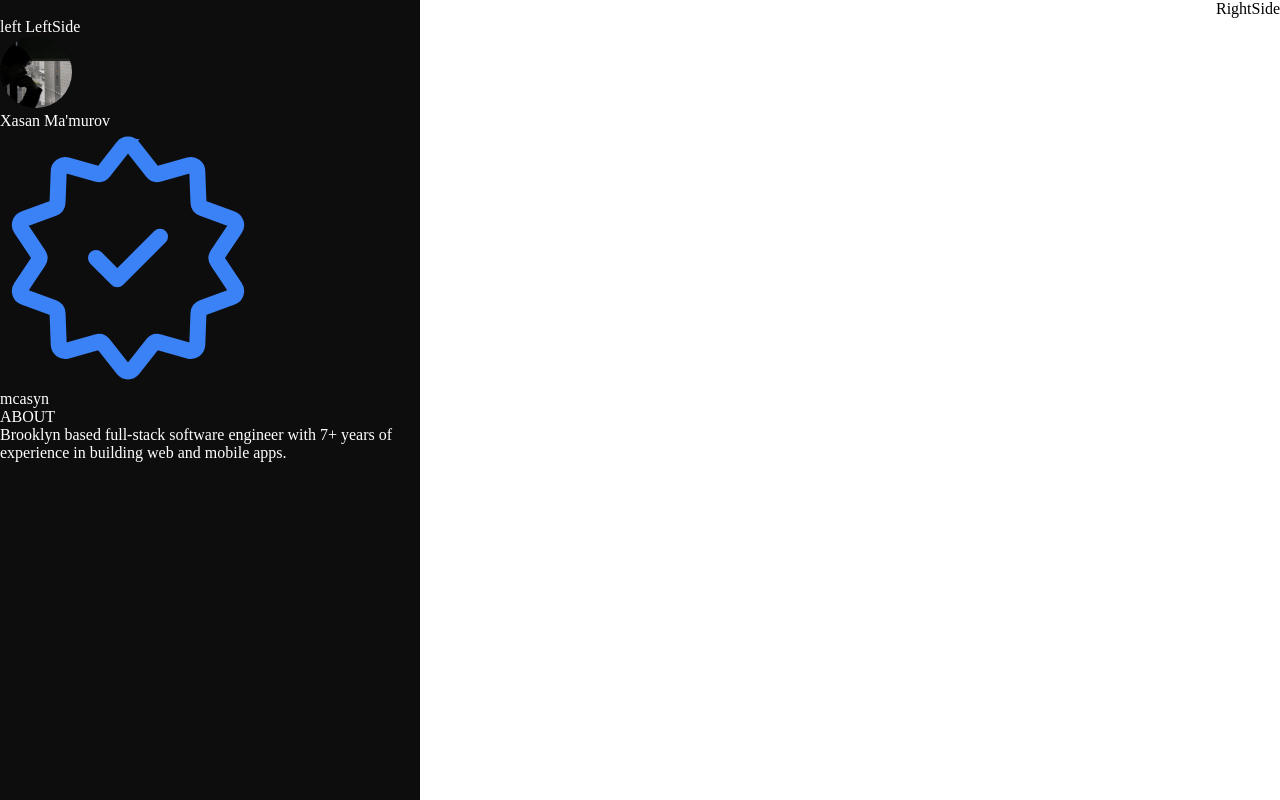
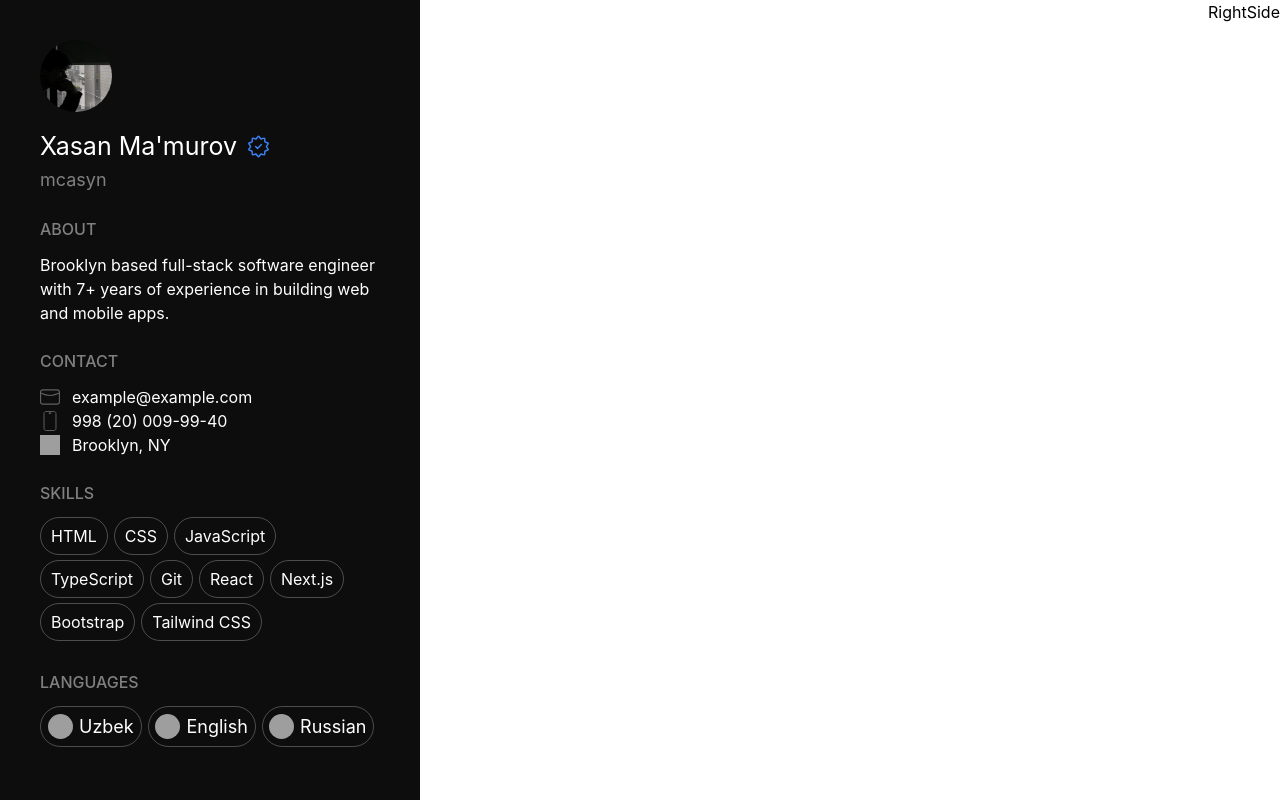
Before and after one commit to MXasan/portfolio-mcasyn, a React app: page / in a window 1280 px wide. Built offline with nearby package versions, Linux system fonts and the light colour scheme; grey boxes are pictures that could not be loaded; the HTML template or start-up script is replaced by a standard one.

Commit message:
add styles and left side

```diff
--- a/package.json
+++ b/package.json
@@ -19,10 +19,13 @@
     "@types/react": "^19.2.14",
     "@types/react-dom": "^19.2.3",
     "@vitejs/plugin-react": "^6.0.1",
+    "autoprefixer": "^10.5.0",
     "eslint": "^9.39.4",
     "eslint-plugin-react-hooks": "^7.1.1",
     "eslint-plugin-react-refresh": "^0.5.2",
     "globals": "^17.5.0",
+    "postcss": "^8.5.10",
+    "tailwindcss": "^4.2.4",
     "typescript": "~6.0.2",
     "typescript-eslint": "^8.58.2",
     "vite": "^8.0.9"
--- a/src/index.css
+++ b/src/index.css
@@ -1,5 +1,8 @@
-*{
+@import "tailwindcss";
+
+* {
   box-sizing: border-box;
   margin: 0;
   padding: 0;
+  font-family: 'Inter', sans-serif;
 }
--- a/src/leftSide/leftSide.css
+++ b/src/leftSide/leftSide.css
@@ -2,4 +2,78 @@
   width: 72px;
   height: 72px;
   border-radius: 50%;
+  margin-bottom: 16px;
 }
+
+.persone-name {
+  display: inline;
+  font-size: 25px;
+}
+
+.verified-badge {
+  display: inline;
+  width: 23px;
+  height: 23px;
+}
+
+.per-name {
+  display: flex;
+  align-items: center;
+  justify-content: start;
+  gap: 10px;
+}
+
+.left-side {
+  padding: 40px;
+}
+
+.user-name {
+  font-size: 18px;
+  color: gray;
+}
+
+.mini-titles {
+  font-size: 16px;
+  font-weight: 500;
+  margin: 24px 0 12px;
+  color: #808080;
+}
+
+.svg-style {
+  width: 20px;
+  height: 20px;
+}
+
+.svg-text {
+  display: flex;
+  align-items: center;
+  justify-content: start;
+  gap: 12px;
+}
+
+.skills-container {
+  display: inline-flex;
+}
+
+.skills {
+  display: flex;
+  justify-content: center;
+  align-items: center;
+  font-size: 16px;
+  border: 1px solid #8080808e;
+  border-radius: 50px;
+  margin: 0 6px 5px 0;
+  padding: 6px 10px;
+  gap: 6px;
+}
+
+.skills>img {
+  width: 25px;
+  height: 25px;
+  border-radius: 60px;
+  object-fit: cover;
+}
+
+.skills>p {
+  font-size: 18px;
+}
--- a/src/leftSide/leftSide.tsx
+++ b/src/leftSide/leftSide.tsx
@@ -1,11 +1,15 @@
 import LeftSideInfo from "./leftSideInfo/leftSideInfo";
-import './leftSide.css'
+import LeftSideContact from "./leftSidecontact/leftSideContact";
+import LeftSideSkills from "./leftSideSkills/leftSideSkills";
+import LeftSideLanguage from "./leftSideLanguage/leftSideLanguage";
+import "./leftSide.css";
 const LeftSide = () => {
   return (
-    <div>
-      <img src="" alt="" />
-      <p>left LeftSide</p>
+    <div className="left-side">
       <LeftSideInfo />
+      <LeftSideContact />
+      <LeftSideSkills />
+      <LeftSideLanguage />
     </div>
   );
 };
```
Also changed, not shown: 1 other file (tests, documents, lock files or other folders).
